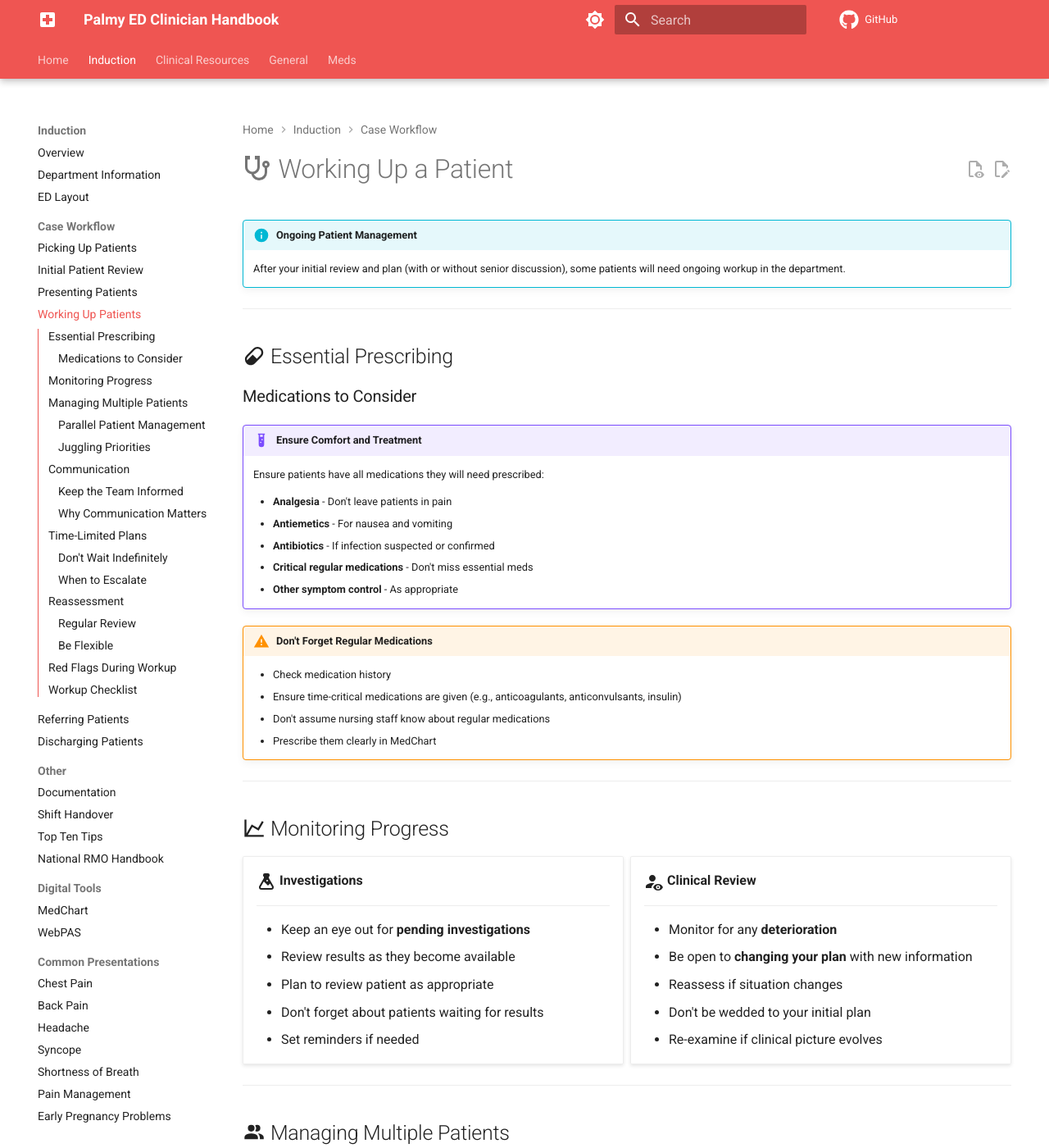
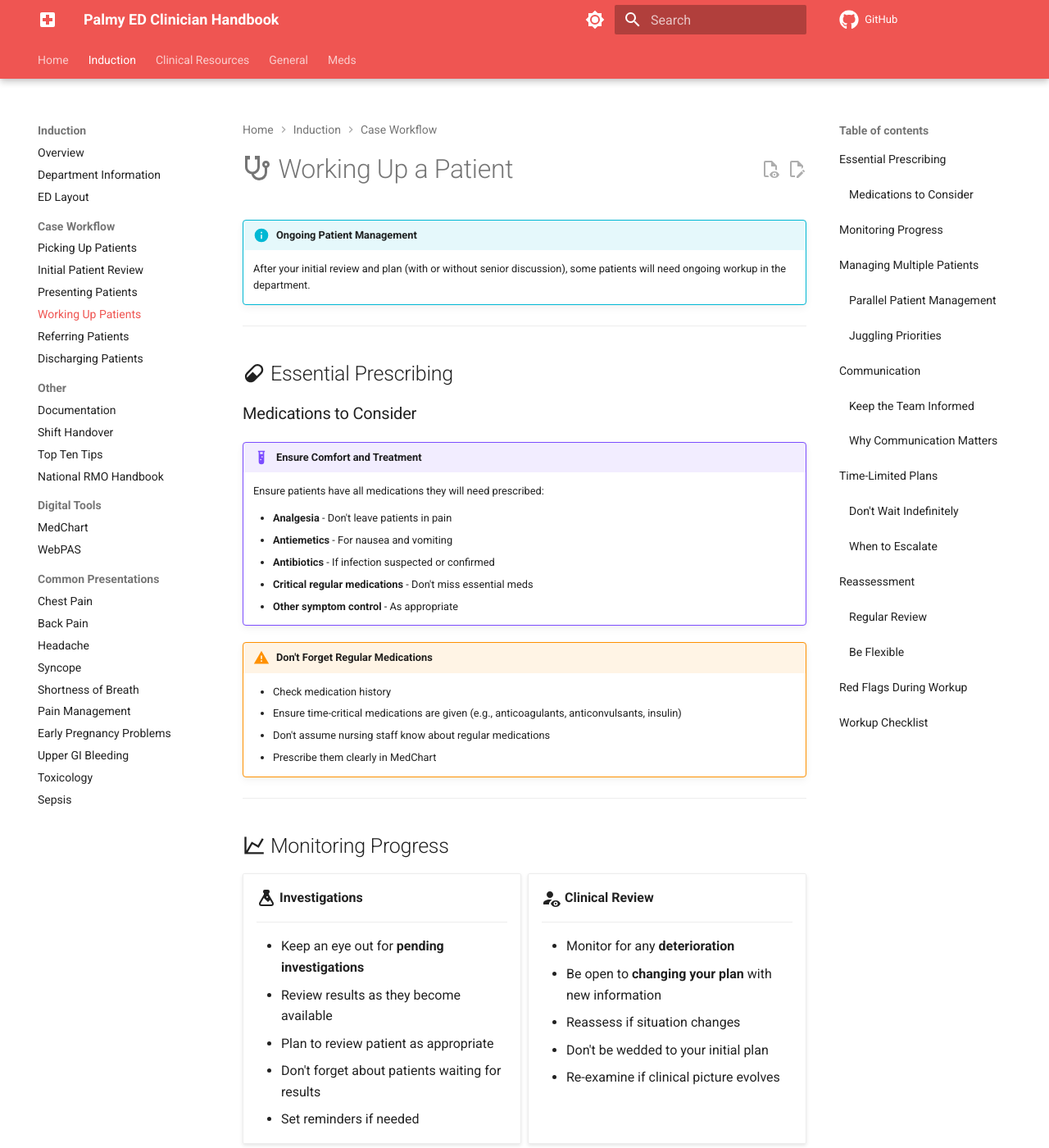
Before and after one commit to obidose/ed-handbook, an MkDocs documentation site: the page built from docs/working-up-patients.md, in a window 1280 px wide and 1400 px high. Shown: the whole window at 82% size. Built offline with MkDocs 1.6.1 and Material for MkDocs 9.7.7, drawn with Linux system fonts in a browser that asks for light colours; comment, search, counter and statistics services are not loaded.

Commit message:
Improve page TOC usability for in-page navigation
Remove toc.integrate so headings use the dedicated right sidebar again.
Add padding and hover styles for TOC links; require mkdocs-material 9.5.23+
for instant-navigation TOC fixes.

Co-authored-by: Cursor <cursoragent@cursor.com>

```diff
--- a/docs/stylesheets/extra.css
+++ b/docs/stylesheets/extra.css
@@ -1,3 +1,17 @@
+/* Page TOC (right sidebar): larger click/tap targets and hover feedback */
+.md-sidebar--secondary .md-nav--secondary .md-nav__link {
+  padding-top: 0.4rem;
+  padding-bottom: 0.4rem;
+  border-radius: 4px;
+}
+.md-sidebar--secondary .md-nav--secondary .md-nav__link:hover,
+.md-sidebar--secondary .md-nav--secondary .md-nav__link:focus-visible {
+  background-color: var(--md-default-fg-color--lightest);
+}
+.md-sidebar--secondary .md-nav--secondary .md-nav__item--active > .md-nav__link {
+  font-weight: 600;
+}
+
 /* Enhanced card styling for better visual separation */
 .grid.cards > ul > li {
     border: 1px solid var(--md-default-fg-color--lightest);
--- a/mkdocs.yml
+++ b/mkdocs.yml
@@ -13,7 +13,6 @@ theme:
     - navigation.path
     - navigation.top
     - toc.follow
-    - toc.integrate
     - search.suggest
     - search.highlight
     - search.share
--- a/requirements.txt
+++ b/requirements.txt
@@ -1,2 +1,2 @@
-mkdocs-material>=9.5
+mkdocs-material>=9.5.23
 mkdocs-git-revision-date-localized-plugin
```
